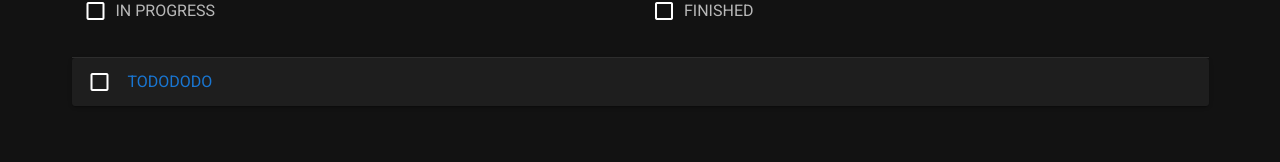
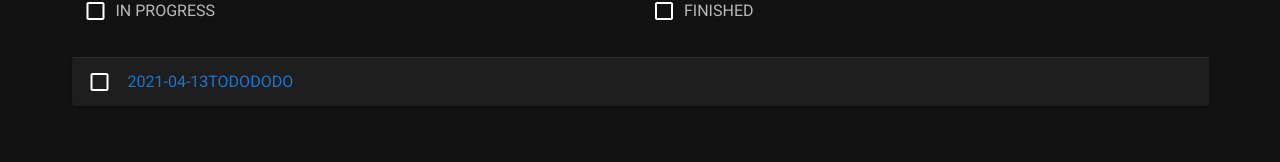
Before and after one commit to sheepapvv/todoapp, a Nuxt app: page / in a window 1280 px wide. Shown: the part 294-456 px from the top of the page. Built offline with nearby package versions, Linux system fonts and the light colour scheme.

Commit message:
日時とタスクどちらも入れられるように

```diff
--- a/pages/index.vue
+++ b/pages/index.vue
@@ -94,7 +94,7 @@
                   <div
                     :class="task.done && 'grey--text' || 'primary--text'"
                     class="ml-4"
-                    v-text="task.text"
+                    v-text="task.date + task.text"
                   ></div>
                 </template>
               </v-checkbox>
```
